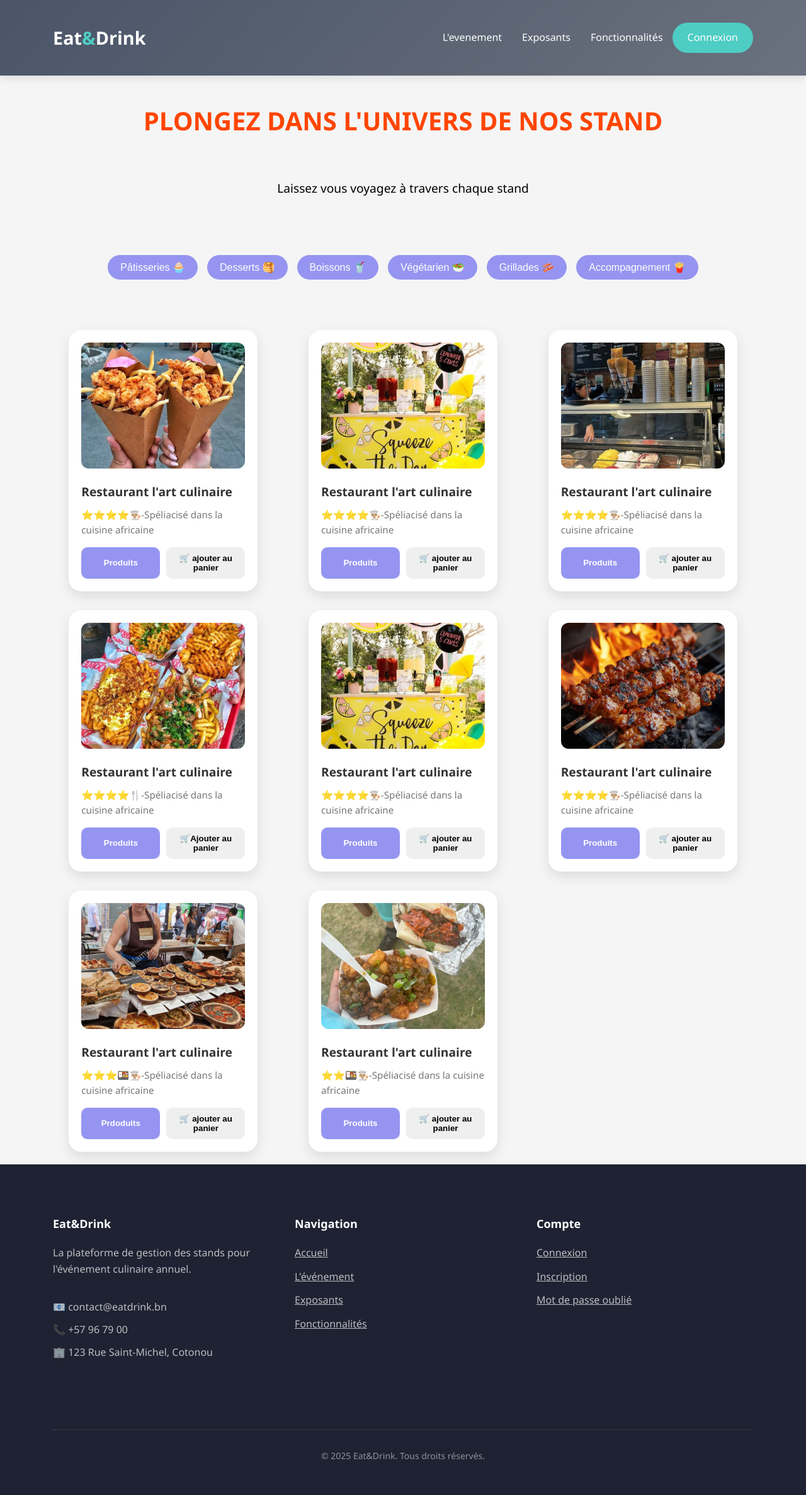
After one commit to Prunelle-06/eat-drink, a Laravel app: page /exposant in a window 1280 px wide. The commit adds this page. Shown: the whole page at 63% size. Run offline with Laravel 12, Linux system fonts and the light colour scheme.

Commit message:
ajout de la page voir stand stylisée

```diff
--- /dev/null
+++ b/public/css/exposant.css
@@ -0,0 +1,164 @@
+:root {
+  --primary: #4A5568;
+  --secondary: #6B717E;  /* Gris bleuté */
+  --dark: #1F2232;     /* Noir profond */
+  --light: #F9F9F9;    /* Blanc pur */
+  --accent: #4ECDC4;   /* Turquoise gardé pour les CTA */
+}
+
+* {
+  margin: 0;
+  padding: 0;
+  box-sizing: border-box;
+}
+body {
+  font-family: 'Segoe UI', Tahoma, Geneva, Verdana, sans-serif;
+  margin: 0;
+  padding: 0;
+  background-color:whitesmoke;
+  color: var(--couleur-texte-sombre);
+  line-height: 1.6;
+  overflow-x: hidden;
+}
+
+.container{
+    width: 80%;
+    margin: 0;
+    padding: 20px;
+    display: flex;
+    flex-direction:column;
+    gap: 50px;
+
+}
+
+.slogan{
+    text-align: center;
+    margin-bottom: 30px;
+    font-size: 1.1em;
+    color:black;
+}
+.global{
+    display: grid;
+    grid-template-columns: repeat(auto-fit minmax(300px,1fr));
+    gap: 20px;
+    display: flex;
+    flex-direction: row;
+}
+container {
+    padding: 30px;
+    text-align: center;
+    background: #f5f5f5;
+    font-family: 'Segoe UI', sans-serif;
+}
+
+h1 {
+    font-size: 2.5em;
+    color: orangered;
+    margin-bottom: 10px;
+    text-align: center;
+    margin-top: 20px;
+}
+
+.slogan {
+    font-size: 1.2em;
+    color: black;
+    margin-bottom: 40px;
+}
+
+.global {
+    display: grid;
+    grid-template-columns: repeat(auto-fit, minmax(280px, 1fr));
+    gap: 30px;
+    justify-items: center;
+}
+
+.card {
+    background: white;
+    border-radius: 20px;
+    box-shadow: 0 8px 20px rgba(0, 0, 0, 0.1);
+    padding: 20px;
+    transition: transform 0.3s ease;
+    width: 100%;
+    max-width: 300px;
+}
+
+.card:hover {
+    transform: translateY(-10px);
+}
+
+.card img {
+    width: 100%;
+    height: 200px;
+    object-fit: cover;
+    border-radius: 12px;
+    margin-bottom: 15px;
+}
+
+.card h3 {
+    color: #333;
+    font-size: 1.2em;
+    margin-bottom: 8px;
+}
+
+.card p {
+    color: #777;
+    font-size: 0.95em;
+    margin-bottom: 15px;
+}
+
+.btn {
+    display: flex;
+    justify-content: space-between;
+    gap: 10px;
+}
+
+.btn button {
+    flex: 1;
+    padding: 10px;
+    border: none;
+    border-radius: 10px;
+    font-weight: bold;
+    transition: background-color 0.3s ease, transform 0.2s ease;
+    cursor: pointer;
+}
+
+.produits {
+    background-color: rgb(149, 149, 241) ;
+    color: white;
+}
+
+.add-card {
+    color: black;
+}
+
+.btn button:hover {
+    transform: scale(1.05);
+    background-color: plum;
+}
+.categories {
+    list-style: none; /* Enlève les points */
+    display: flex;
+    justify-content: center; /* Centre les boutons */
+    flex-wrap: wrap; /* Passe à la ligne si l’écran est petit */
+    gap: 15px;
+    padding: 0;
+    margin-bottom: 30px;
+}
+
+
+.categories button {
+    background-color:  rgb(149, 149, 241);
+    color: white;
+    border: none;
+    padding: 10px 20px;
+    border-radius: 25px;
+    font-size: 1em;
+    cursor: pointer;
+    transition: background-color 0.3s ease, transform 0.2s ease;
+}
+
+
+.categories button:hover {
+    background-color: plum;
+    transform: scale(1.05);
+}
--- a/resources/views/acceuil.blade.php
+++ b/resources/views/acceuil.blade.php
@@ -15,7 +15,7 @@
           <p>La plateforme complète pour les exposants et visiteurs de l'événement Eat&Drink. Inscrivez votre stand, gérez vos produits et recevez des commandes en ligne.</p>
           <div class="button-group">
               <a href="/inscription" class="btn btn-primary">Demander un stand</a>
-              <a href="#exposants" class="btn btn-secondary">Voir les exposants</a>
+              <a href="{{ url('/exposant') }}" class="btn btn-secondary">Voir les exposants</a>
           </div>
       </div>
     </section>
--- /dev/null
+++ b/resources/views/exposant.blade.php
@@ -0,0 +1,128 @@
+<!DOCTYPE html>
+<html lang="en">
+<head>
+    <meta charset="UTF-8">
+    <meta name="viewport" content="width=device-width, initial-scale=1.0">
+    <title>Document</title>
+    <link rel="stylesheet" href="{{ asset('css/exposant.css') }}">
+</head>
+<body>
+
+    @include('layouts.header', ['position' => 'sticky'])
+    <section>
+        <div class="container">
+        <h1>PLONGEZ DANS L'UNIVERS DE NOS STAND</h1>
+        <p class="slogan">Laissez vous voyagez à travers chaque stand</p>
+        <div class="ex">
+            <ul class="categories">
+                <li><button>Pâtisseries 🧁</button></li>
+                <li><button>Desserts 🥞</button></li>
+                <li><button> Boissons 🥤</button></li>
+                <li><button>Végétarien 🥗</button></li>
+                <li><button>Grillades 🥓</button></li>
+                <li><button>Accompagnement 🍟</button></li>
+            </ul>
+        </div>
+        <div class="global">
+        <div class="card">
+            <img src="{{ asset('images/ex5.jpg') }}" alt="stand culinaire">
+            <h3>Restaurant l'art culinaire</h3>
+            <p>⭐⭐⭐⭐👨🏼‍🍳-Spéliacisé dans la cuisine africaine</p>
+            <div class="btn">
+                <button class="produits">Produits</button>
+                <button class="add-card">🛒 ajouter au panier</button>
+            </div>
+        </div>
+
+
+
+        <div class="card">
+            <img src="{{ asset('images/ex4.jpg') }}" alt="stand culinaire">
+            <h3>Restaurant l'art culinaire</h3>
+            <p>⭐⭐⭐⭐👨🏼‍🍳-Spéliacisé dans la cuisine africaine</p>
+            <div class="btn">
+                <button class="produits">Produits</button>
+                <button class="add-card">🛒 ajouter au panier</button>
+            </div>
+        </div>
+
+
+        <div class="card">
+            <img src="{{ asset('images/ex2.jpg') }}" alt="stand culinaire">
+            <h3>Restaurant l'art culinaire</h3>
+            <p>⭐⭐⭐⭐👨🏼‍🍳-Spéliacisé dans la cuisine africaine</p>
+            <div class="btn">
+                <button class="produits">Produits</button>
+                <button class="add-card">🛒 ajouter au panier</button>
+            </div>
+        </div>
+
+        <div class="card">
+            <img src="{{ asset('images/ex11.jpg') }}" alt="stand culinaire">
+            <h3>Restaurant l'art culinaire</h3>
+            <p>⭐⭐⭐⭐🍴-Spéliacisé dans la cuisine africaine</p>
+            <div class="btn">
+                <button class="produits">Produits</button>
+                <button class="add-card">🛒Ajouter au panier </button>
+             </div>
+            </div>
+
+
+        <div class="card">
+            <img src="{{ asset('images/ex4.jpg') }}" alt="stand culinaire">
+            <h3>Restaurant l'art culinaire</h3>
+            <p>⭐⭐⭐⭐👨🏼‍🍳-Spéliacisé dans la cuisine africaine</p>
+            <div class="btn">
+                <button class="produits">Produits</button>
+                <button class="add-card">🛒 ajouter au panier</button>
+            </div>
+        </div>
+
+
+
+        <div class="card">
+            <img src="{{ asset('images/ex8.jpg') }}" alt="stand culinaire">
+            <h3>Restaurant l'art culinaire</h3>
+            <p>⭐⭐⭐⭐👨🏼‍🍳-Spéliacisé dans la cuisine africaine</p>
+            <div class="btn">
+                <button class="produits">Produits</button>
+                <button class="add-card">🛒 ajouter au panier</button>
+            </div>
+        </div>
+
+
+        <div class="card">
+            <img src="{{ asset('images/ex13.jpg') }}" alt="stand culinaire">
+            <h3>Restaurant l'art culinaire</h3>
+            <p>⭐⭐⭐🍱👨🏼‍🍳-Spéliacisé dans la cuisine africaine</p>
+            <div class="btn">
+                <button class="produits">Prdoduits</button>
+                <button class="add-card">🛒 ajouter au panier</button>
+            </div>
+        </div>
+
+        <div class="card">
+            <img src="{{ asset('images/ex6.jpg') }}" alt="stand culinaire">
+            <h3>Restaurant l'art culinaire</h3>
+            <p>⭐⭐🍱👨🏼‍🍳-Spéliacisé dans la cuisine africaine</p>
+            <div class="btn">
+                <button class="produits">Produits</button>
+                <button class="add-card">🛒 ajouter au panier</button>
+            </div>
+        </div>
+        </div>
+        </div>
+
+
+
+
+    </section>
+
+
+
+
+
+  @include('layouts.footer')
+
+</body>
+</html>
--- a/routes/web.php
+++ b/routes/web.php
@@ -38,3 +38,20 @@ Route::controller(ProductController::class)->group(function () {
     Route::get('/products/create', 'create')->name('products.create');
     Route::post('/products', 'store')->name('products.store');
 });
+
+use Illuminate\Http\Request;
+
+Route::post('/ajouter-au-panier/{id}', function ($id, Request $request) {
+    $panier = session()->get('panier', []);
+    $panier[] = "stand_" . $id;
+    session(['panier' => $panier]);
+
+    return back()->with('success', 'Stand ' . $id . ' ajouté au panier !');
+})->name('ajouter.stand.au.panier');
+
+
+
+
+Route::get('/exposant', function () {
+    return view('exposant');
+})->name('exposant');
```
